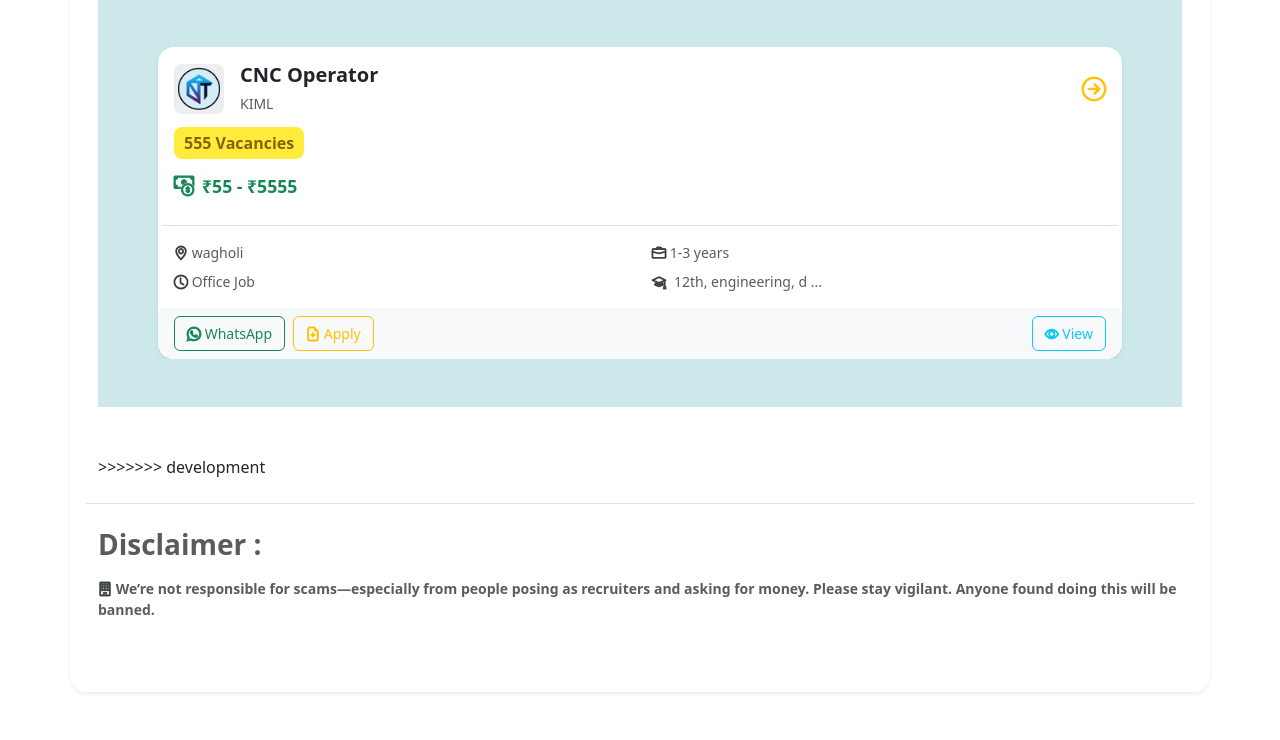
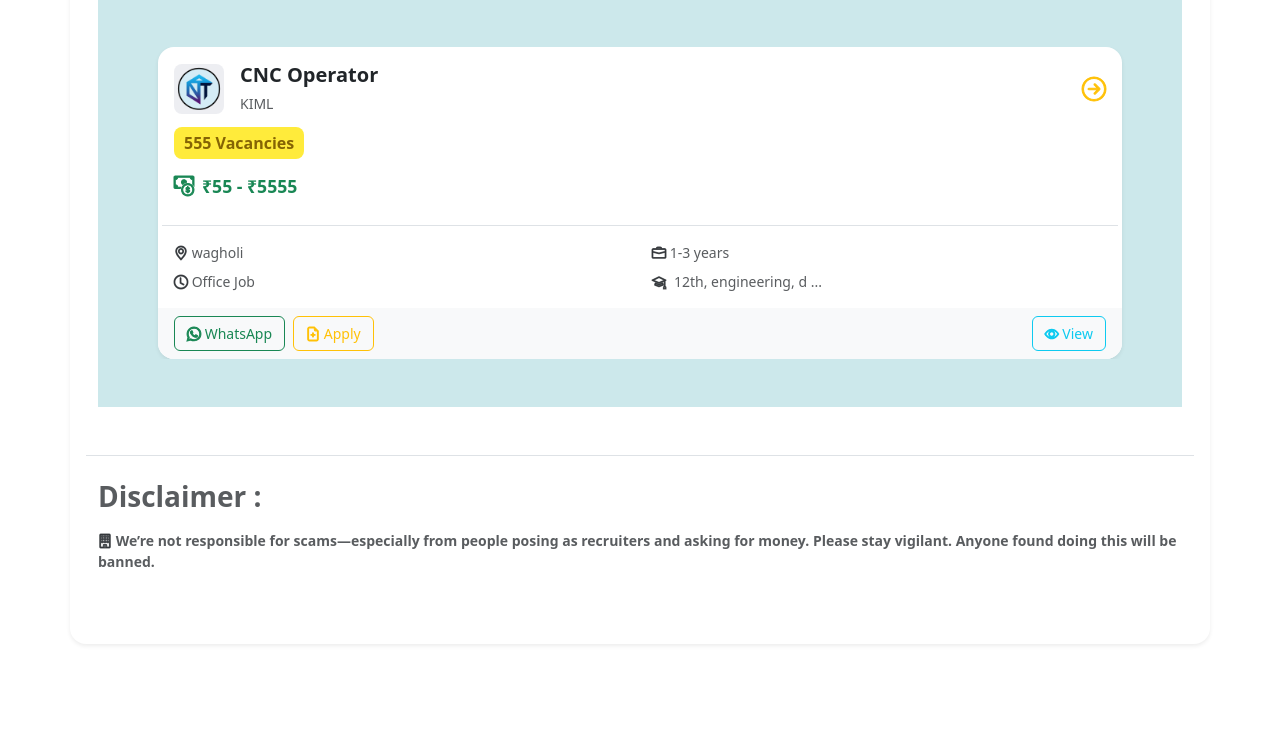
Before and after one commit to tejaschate1404/chakanJob, a Django app: page /post/3/ in a window 1280 px wide. Shown: the part 1345-2085 px from the top of the page. After the commit the page ends 1990 px from the top, so only its background shows below. Run offline with Django 5.2, Linux system fonts and the light colour scheme; data comes from the database, SQL or seed files in the repository; some libraries are stand-ins or nearby versions.

Commit message:
Update post_detail.html

```diff
--- a/templates/job/post_detail.html
+++ b/templates/job/post_detail.html
@@ -526,7 +526,6 @@
         (adsbygoogle = window.adsbygoogle || []).push({});
     </script>
     <!-- Google Adesense end -->
->>>>>>> development
 
 
 
```
